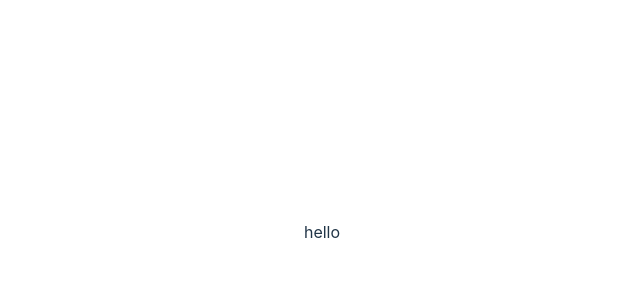
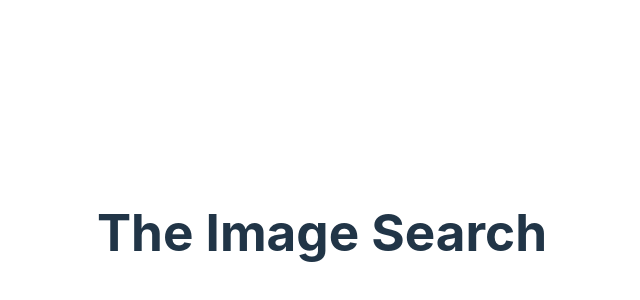
Before and after one commit to aeprodigy/item_search, a React (Vite) app: page / in a window 1280 px wide. Shown: the part 168-468 px from the top of the page, without its empty margins (318-958 px from the left). Built offline with nearby package versions, Linux system fonts and the light colour scheme.

Commit message:
second push

```diff
--- a/src/App.jsx
+++ b/src/App.jsx
@@ -6,7 +6,7 @@ function App() {
 
   return (
     <>
-     <p>hello</p>
+     <h1>The Image Search</h1>
     </>
   )
 }
```
